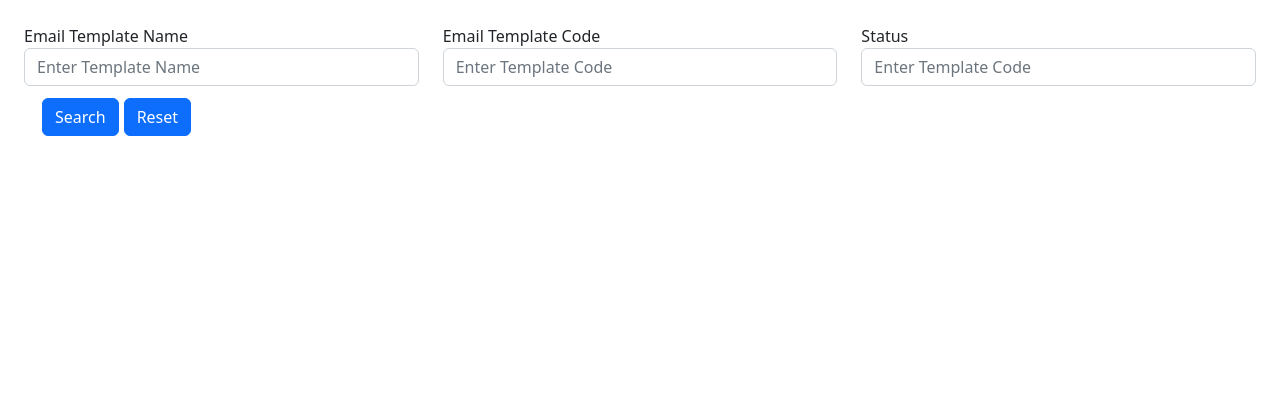
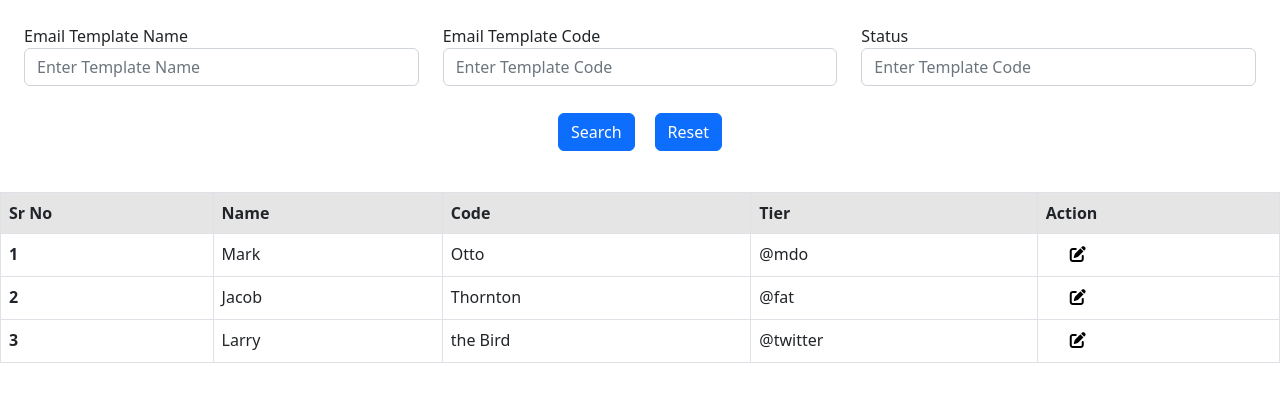
Before and after one commit to DineshPadhi/masterEmail, an Angular app in the folder frontend/EmailCom/: page /filter in a window 1280 px wide. Shown: the top 402 px of the page. Built offline with nearby package versions, Linux system fonts and the light colour scheme.

Commit message:
new updates from frontend

```diff
--- a/frontend/EmailCom/package.json
+++ b/frontend/EmailCom/package.json
@@ -18,6 +18,11 @@
     "@angular/platform-browser": "^15.2.0",
     "@angular/platform-browser-dynamic": "^15.2.0",
     "@angular/router": "^15.2.0",
+    "@fortawesome/angular-fontawesome": "^0.12.1",
+    "@fortawesome/fontawesome-svg-core": "^6.4.0",
+    "@fortawesome/free-brands-svg-icons": "^6.4.0",
+    "@fortawesome/free-regular-svg-icons": "^6.4.0",
+    "@fortawesome/free-solid-svg-icons": "^6.4.0",
     "bootstrap": "^5.2.3",
     "rxjs": "~7.8.0",
     "tslib": "^2.3.0",
--- a/frontend/EmailCom/src/app/filter/filter/filter.component.css
+++ b/frontend/EmailCom/src/app/filter/filter/filter.component.css
@@ -0,0 +1,5 @@
+.btn{
+    display: flex;
+    margin: 10px;
+    justify-content: center ;
+}
--- a/frontend/EmailCom/src/app/filter/filter/filter.component.html
+++ b/frontend/EmailCom/src/app/filter/filter/filter.component.html
@@ -13,22 +13,57 @@
           <input type="text" class="form-control" placeholder="Enter Template Code" aria-label="Enter Template Code">
         </div>
     </div>
-    <div class="btn">
-        <button class="btn btn-primary"  style="margin: 5px">Search</button>
-        <button class="btn btn-primary">Reset</button>
+    <div class="btn"  >
+
+        <button class="btn btn-primary"  >Search</button>
+        <button class="btn btn-primary" >Reset</button>
 
 
     </div>
     </div>
-
-              <!-- <div class="dropdown">
-                <a class="btn btn-secondary dropdown-toggle" href="#" role="button" data-bs-toggle="dropdown" aria-expanded="false">
-                  Dropdown link
-                </a>
-
-                <ul class="dropdown-menu">
-                  <li><a class="dropdown-item" href="#">Action</a></li>
-                  <li><a class="dropdown-item" href="#">Another action</a></li>
-                  <li><a class="dropdown-item" href="#">Something else here</a></li>
-                </ul>
-              </div> -->
+    <table class="table  table-bordered">
+      <thead class="thead-dark">
+        <tr class="table-active">
+          <th scope="col">Sr No</th>
+          <th scope="col">Name</th>
+          <th scope="col">Code</th>
+          <th scope="col">Tier</th>
+          <th scope="col">Action</th>
+        </tr>
+      </thead>
+      <tbody>
+        <tr>
+          <th scope="row">1</th>
+          <td>Mark</td>
+          <td>Otto</td>
+          <td>@mdo</td>
+          <td>
+            <div class="form-check">
+              <i class="fas fa-edit" style="color: #000000;"></i>
+                   </div>
+        </td>
+        </tr>
+        <tr>
+          <th scope="row">2</th>
+          <td>Jacob</td>
+          <td>Thornton</td>
+          <td>@fat</td>
+          <td>
+            <div class="form-check">
+              <i class="fas fa-edit" style="color: #000000;"></i>
+            </div>
+        </td>
+        </tr>
+        <tr>
+          <th scope="row">3</th>
+          <td>Larry</td>
+          <td>the Bird</td>
+          <td>@twitter</td>
+          <td>
+            <div class="form-check">
+              <i class="fas fa-edit" style="color: #000000;"></i>
+            </div>
+        </td>
+        </tr>
+      </tbody>
+    </table>
--- a/frontend/EmailCom/src/index.html
+++ b/frontend/EmailCom/src/index.html
@@ -12,6 +12,7 @@
   <script src="https://cdn.jsdelivr.net/npm/bootstrap@5.2.3/dist/js/bootstrap.bundle.min.js"></script>
   <script src="https://cdn.jsdelivr.net/npm/@popperjs/core@2.11.6/dist/umd/popper.min.js" integrity="sha384-oBqDVmMz9ATKxIep9tiCxS/Z9fNfEXiDAYTujMAeBAsjFuCZSmKbSSUnQlmh/jp3" crossorigin="anonymous"></script>
 <script src="https://cdn.jsdelivr.net/npm/bootstrap@5.2.3/dist/js/bootstrap.min.js" integrity="sha384-cuYeSxntonz0PPNlHhBs68uyIAVpIIOZZ5JqeqvYYIcEL727kskC66kF92t6Xl2V" crossorigin="anonymous"></script>
+<script src="https://kit.fontawesome.com/dd8dd82b30.js" crossorigin="anonymous"></script>
   <app-root></app-root>
 
 </body>
```
Also changed, not shown: frontend/EmailCom/src/app/app.module.ts (+7 -2 lines), 1 other file (tests, documents, lock files or other folders).
